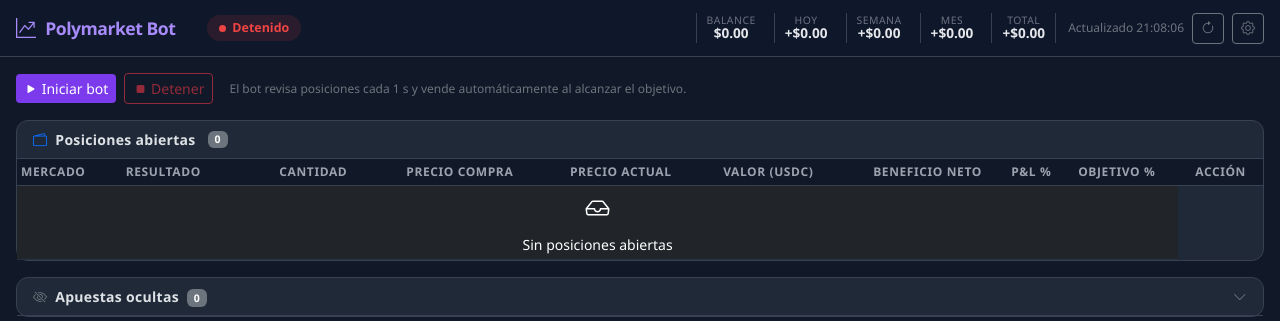
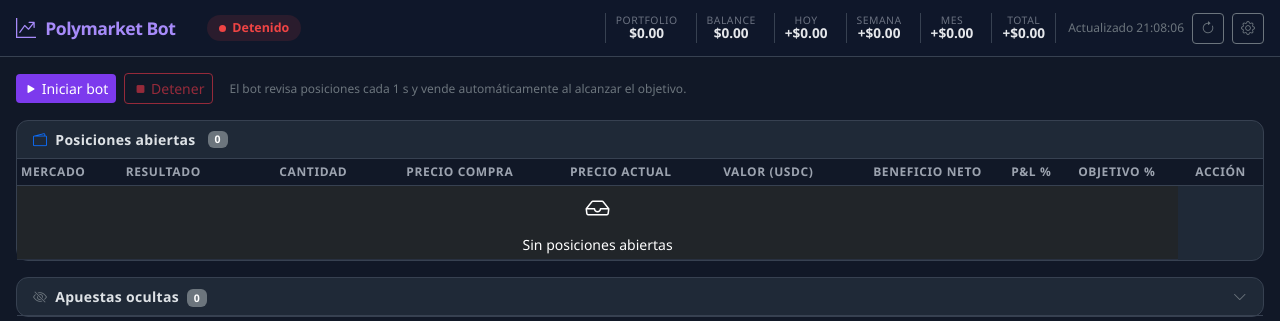
Before and after one commit to EndikaBT/polymarket-bot, a Flask app: page / in a window 1280 px wide. Shown: the top 321 px of the page. Run offline with Flask 3, Linux system fonts and the light colour scheme; data that the repository does not hold is empty.

Commit message:
fix: P&L None crash + add portfolio total to navbar
Bugs fixed:
- record_close() crashed silently when avg_price was None (unreliable API
  value). size * None throws TypeError, caught by except, P&L never written.
  Fixed with explicit `float(avg_price or 0)` guards at top of record_close
  and at all call sites that use pos.get("avg_price").

New:
- /api/stats returns open_value (sum of current market value of open
  positions) and total (balance + open_value)
- Navbar shows "Portfolio" pill = USDC balance + open positions value.
  Tooltip breaks down the two components. Sits left of Balance pill.
  This lets you see real wealth even when money is locked in open bets.

```diff
--- a/app.py
+++ b/app.py
@@ -788,7 +788,7 @@ def check_and_redeem():
                                       pos.get("outcome_index", -1))
             if ok:
                 record_close(pos["title"], pos.get("outcome", ""),
-                             pos.get("size", 0), pos.get("avg_price", 0),
+                             pos.get("size", 0), pos.get("avg_price") or 0,
                              1.0, "canjeada")
         finally:
             state["_redeeming"] = False
@@ -996,6 +996,9 @@ TAKER_FEE = 0.02
 def record_close(title: str, outcome: str, size: float, avg_price: float,
                  close_price: float, close_type: str, token_id: str = ""):
     """Write a closed position to the DB and update session stats."""
+    avg_price  = float(avg_price  or 0)   # guard against None from unreliable API data
+    close_price = float(close_price or 0)
+    size        = float(size       or 0)
     cost    = round(size * avg_price, 2)
     revenue = round(
         size * close_price * (1 - TAKER_FEE) if close_type != "canjeada" else size * close_price,
@@ -1530,7 +1533,7 @@ def api_redeem():
     if ok:
         pos = next((p for p in state["positions"] if p["token_id"] == token_id), {})
         record_close(title, pos.get("outcome", ""), pos.get("size", 0),
-                     pos.get("avg_price", 0), 1.0, "canjeada")
+                     pos.get("avg_price") or 0, 1.0, "canjeada")
     return jsonify({"ok": ok, "error": msg if not ok else "", "tx": msg if ok else ""})
 
 
@@ -1553,7 +1556,7 @@ def api_sell():
         if fill > 0:
             credit_budget(size_f, fill)
         record_close(pos.get("title", token_id[:30]), pos.get("outcome", ""),
-                     size_f, pos.get("avg_price", 0), fill or price_f, "vendida", token_id)
+                     size_f, pos.get("avg_price") or 0, fill or price_f, "vendida", token_id)
     return jsonify({"ok": ok, "error": msg if not ok else ""})
 
 
@@ -1605,12 +1608,21 @@ def api_session():
 
 @app.route("/api/stats", methods=["GET"])
 def api_stats():
+    balance = _fetch_usdc_balance()
+    # Sum current market value of all open positions
+    open_value = sum(
+        p.get("value", 0) or 0
+        for p in state.get("positions", [])
+        if not p.get("sold")
+    )
     return jsonify({
-        "balance": round(_fetch_usdc_balance(), 2),
-        "daily":   _pnl_for_period("date(ts) = date('now')"),
-        "weekly":  _pnl_for_period("ts >= date('now', '-6 days')"),
-        "monthly": _pnl_for_period("strftime('%Y-%m', ts) = strftime('%Y-%m', 'now')"),
-        "all_time": _pnl_for_period(""),
+        "balance":    round(balance, 2),
+        "open_value": round(open_value, 2),
+        "total":      round(balance + open_value, 2),
+        "daily":      _pnl_for_period("date(ts) = date('now')"),
+        "weekly":     _pnl_for_period("ts >= date('now', '-6 days')"),
+        "monthly":    _pnl_for_period("strftime('%Y-%m', ts) = strftime('%Y-%m', 'now')"),
+        "all_time":   _pnl_for_period(""),
     })
 
 
--- a/templates/index.html
+++ b/templates/index.html
@@ -241,6 +241,10 @@
   </div>
   <div class="d-flex align-items-center gap-2 ms-auto">
     <!-- Session stats -->
+    <div class="session-stat" id="pill-total" title="Balance USDC + valor de posiciones abiertas">
+      <span class="stat-label">Portfolio</span>
+      <span class="stat-value" id="statTotal">—</span>
+    </div>
     <div class="session-stat">
       <span class="stat-label">Balance</span>
       <span class="stat-value" id="statBalance">—</span>
@@ -1388,6 +1392,10 @@ async function loadSessionStats() {
     const d = await r.json();
 
     document.getElementById('statBalance').textContent = '$' + (d.balance ?? 0).toFixed(2);
+    const totalEl = document.getElementById('statTotal');
+    totalEl.textContent = '$' + (d.total ?? 0).toFixed(2);
+    document.getElementById('pill-total').title =
+      `Balance USDC: $${(d.balance??0).toFixed(2)} + Apuestas abiertas: $${(d.open_value??0).toFixed(2)}`;
     applyPnl('statDaily',   'pill-daily',   d.daily   ?? {});
     applyPnl('statWeekly',  'pill-weekly',  d.weekly  ?? {});
     applyPnl('statMonthly', 'pill-monthly', d.monthly ?? {});
```
